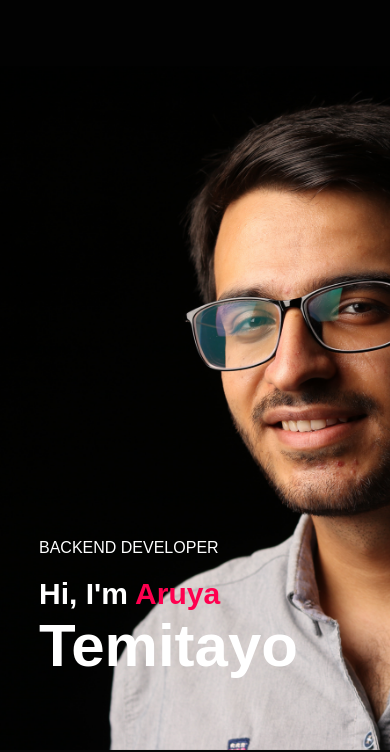
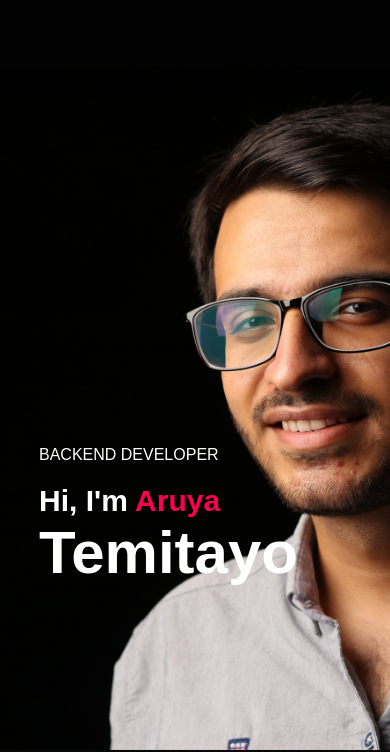
Before and after one commit to Feyisayi233/Feyisayi233.github.io, a plain HTML site: page index.html in a window 390 px wide. Shown: the part 94-846 px from the top of the page. Drawn offline with Linux system fonts and the light colour scheme.

Commit message:
Update style.css

```diff
--- a/style.css
+++ b/style.css
@@ -383,7 +383,7 @@ nav .fa-solid {
     }
 
     .header-text {
-        margin-top: 180%;
+        margin-top: 150%;
         font-size: 16px;
     }
 
```
